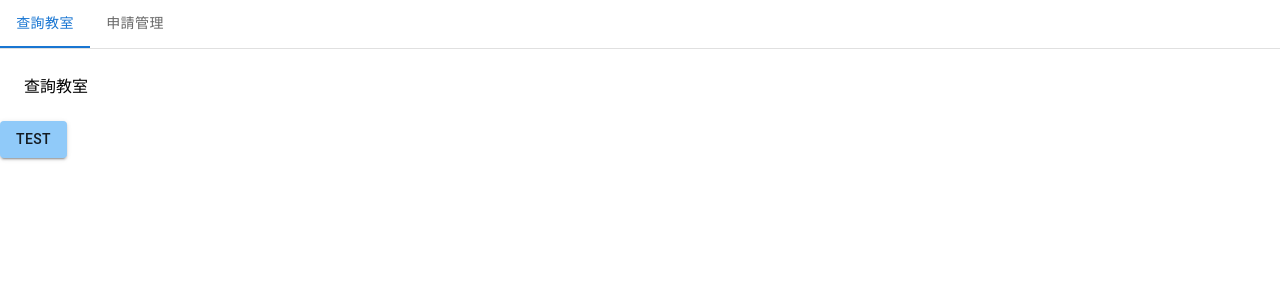
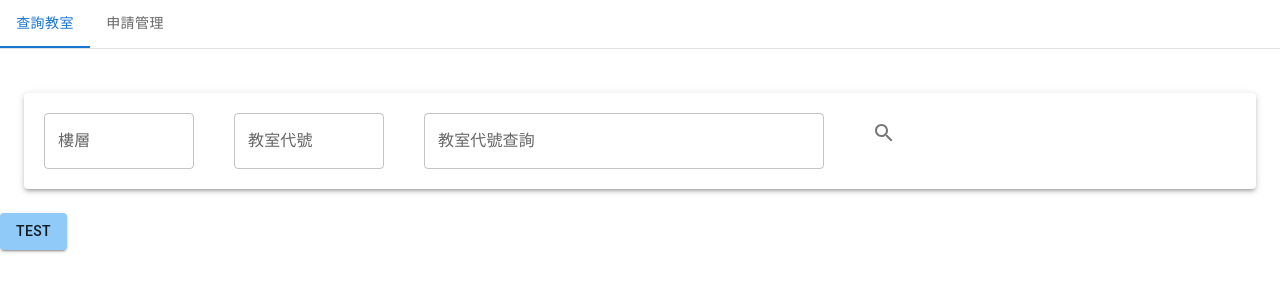
Before and after one commit to PeiJeSsu/Classroom-Reservation, a React (Create React App) app in the folder frontend/: page / in a window 1280 px wide. Shown: the top 300 px of the page. Built offline with nearby package versions, Linux system fonts and the light colour scheme.

Commit message:
classroom_query_UI finish
按下搜尋會跑出我預設的資料
目前只有前端

```diff
--- /dev/null
+++ b/frontend/src/classroom_query_UI/ClassroomQuery.js
@@ -0,0 +1,68 @@
+import React ,{ useState }from 'react';
+import { Box, Grid2, TextField, Button, Paper, IconButton,Typography } from '@mui/material';
+import { Search } from '@mui/icons-material';
+export default function ClassroomQuery() {
+    const [floor, setFloor] = useState('');
+    const [classroomCode, setClassroomCode] = useState('');
+    const [searchQuery, setSearchQuery] = useState('');
+    const [results, setResults] = useState([]);
+
+    const handleSearch = () => { //測試按下搜尋有結果
+
+        const fakeResults = [ //暫時測資
+            { id: 1, code: '101', floor: '1' },
+            { id: 2, code: '102', floor: '1' }
+        ];
+        setResults(fakeResults);
+    };
+    return (
+        <Box>
+            <Paper elevation={3} sx={{ padding: '20px', marginTop: '20px' }}>
+                <Grid2 container spacing={5}>
+                    <Grid2 item xs={3}>
+                        <TextField fullWidth label="樓層" variant="outlined" sx={{ width: 150 }} value={floor} onChange={(e) => setFloor(e.target.value)}/>
+                    </Grid2>
+                    <Grid2 item xs={3}>
+                        <TextField fullWidth label="教室代號" variant="outlined" sx={{ width: 150 }} value={classroomCode} onChange={(e) => setClassroomCode(e.target.value)}/>
+                    </Grid2>
+                    <Grid2 item xs={5}>
+                        <TextField fullWidth label="教室代號查詢" variant="outlined" sx={{ width: 400 }} value={searchQuery} onChange={(e) => setSearchQuery(e.target.value)}/>
+                    </Grid2>
+                    <Grid2 item xs={1}>
+                        <IconButton aria-label="search" onClick={handleSearch}>
+                            <Search />
+                        </IconButton>
+                    </Grid2>
+                </Grid2>
+            </Paper>
+
+            {results.length > 0 && (
+                <Paper elevation={3} sx={{ padding: '20px', marginTop: '20px' }}>
+                    {results.map((result) => (
+                        <Box
+                            key={result.id}
+                            sx={{
+                                display: 'flex',
+                                justifyContent: 'space-between',
+                                alignItems: 'center',
+                                padding: '10px',
+                                marginBottom: '10px',
+                                border: '1px solid #ccc',
+                                borderRadius: '20px',
+                            }}
+                        >
+                            <Box sx={{ display: 'flex', gap: 2 }}>
+                                <Typography variant="body1">教室編號: {result.code}</Typography>
+                                <Typography variant="body1">樓層: {result.floor}</Typography>
+                            </Box>
+                            <Box>
+                                <Button variant="contained" sx={{ marginRight: 4 }}>查看</Button>
+                                <Button variant="contained">申請</Button>
+                            </Box>
+                        </Box>
+                    ))}
+                </Paper>
+            )}
+        </Box>
+    );
+}
--- a/frontend/src/overalllayout/OverallLayout.js
+++ b/frontend/src/overalllayout/OverallLayout.js
@@ -3,6 +3,7 @@ import Tabs from '@mui/material/Tabs';
 import Tab from '@mui/material/Tab';
 import Box from '@mui/material/Box';
 import CustomTabPanel from './CustomTabPanel';
+import ClassroomQuery from "../classroom_query_UI/ClassroomQuery";
 
 export default function BasicTabs() {
     const [value, setValue] = React.useState(0);
@@ -27,7 +28,7 @@ export default function BasicTabs() {
                 </Tabs>
             </Box>
             <CustomTabPanel value={value} index={0}>
-                查詢教室
+                <ClassroomQuery />
             </CustomTabPanel>
             <CustomTabPanel value={value} index={1}>
                 申請管理
```
